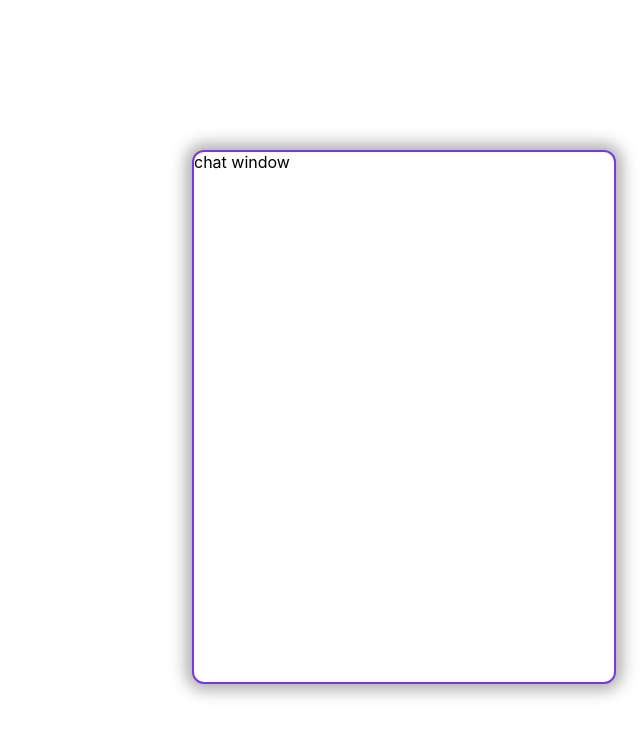
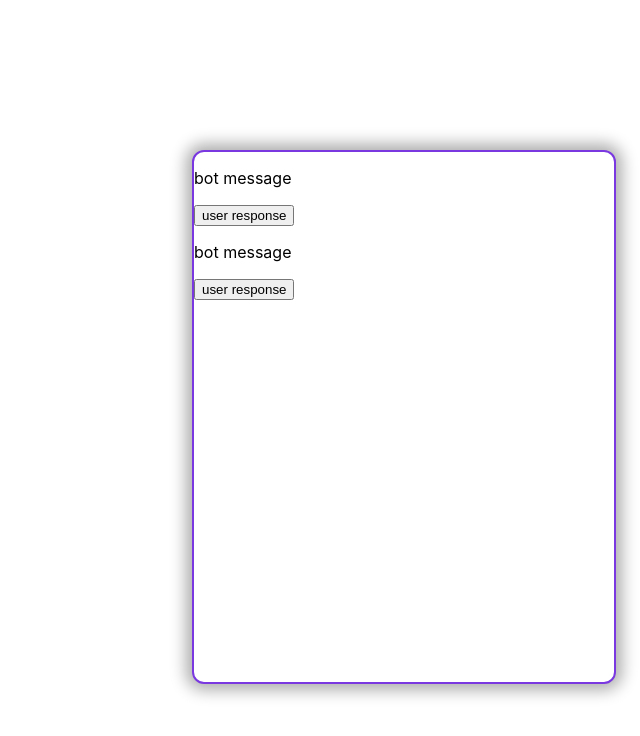
Before and after one commit to stkirk/intercom-clone, a React (Create React App) app: page / in a window 1280 px wide. Shown: the top 736 px of the page, without its empty margins (640-1280 px from the left). Built offline with nearby package versions, Linux system fonts and the light colour scheme.

Commit message:
SupportChatBot component and subcomponents scaffolded and rendering

```diff
--- /dev/null
+++ b/src/components/SupportChatBot/ChatMessage.js
@@ -0,0 +1,12 @@
+import React from "react";
+
+const ChatMessage = () => {
+  return (
+    <div>
+      <p>bot message</p>
+      <button>user response</button>
+    </div>
+  );
+};
+
+export default ChatMessage;
--- /dev/null
+++ b/src/components/SupportChatBot/ChatMessageEngine.js
@@ -0,0 +1,13 @@
+import React from "react";
+import ChatMessage from "./ChatMessage";
+
+const ChatMessageEngine = () => {
+  return (
+    <div>
+      <ChatMessage />
+      <ChatMessage />
+    </div>
+  );
+};
+
+export default ChatMessageEngine;
--- a/src/components/SupportChatBot/SupportChatBot.js
+++ b/src/components/SupportChatBot/SupportChatBot.js
@@ -1,7 +1,12 @@
 import React from "react";
+import ChatMessageEngine from "./ChatMessageEngine";
 
 const SupportChatBot = () => {
-  return <div className="chatContainer">chat window</div>;
+  return (
+    <div className="chatContainer">
+      <ChatMessageEngine />
+    </div>
+  );
 };
 
 export default SupportChatBot;
```
